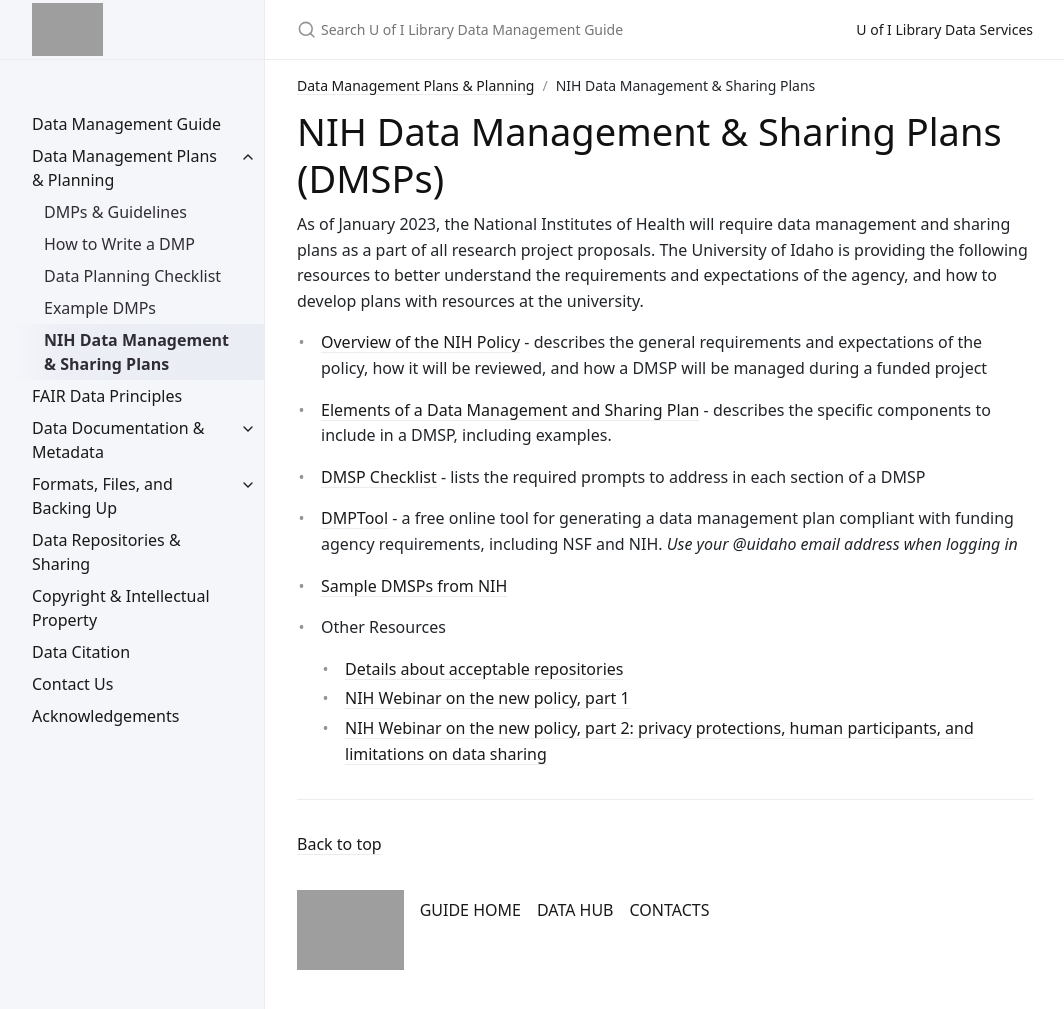
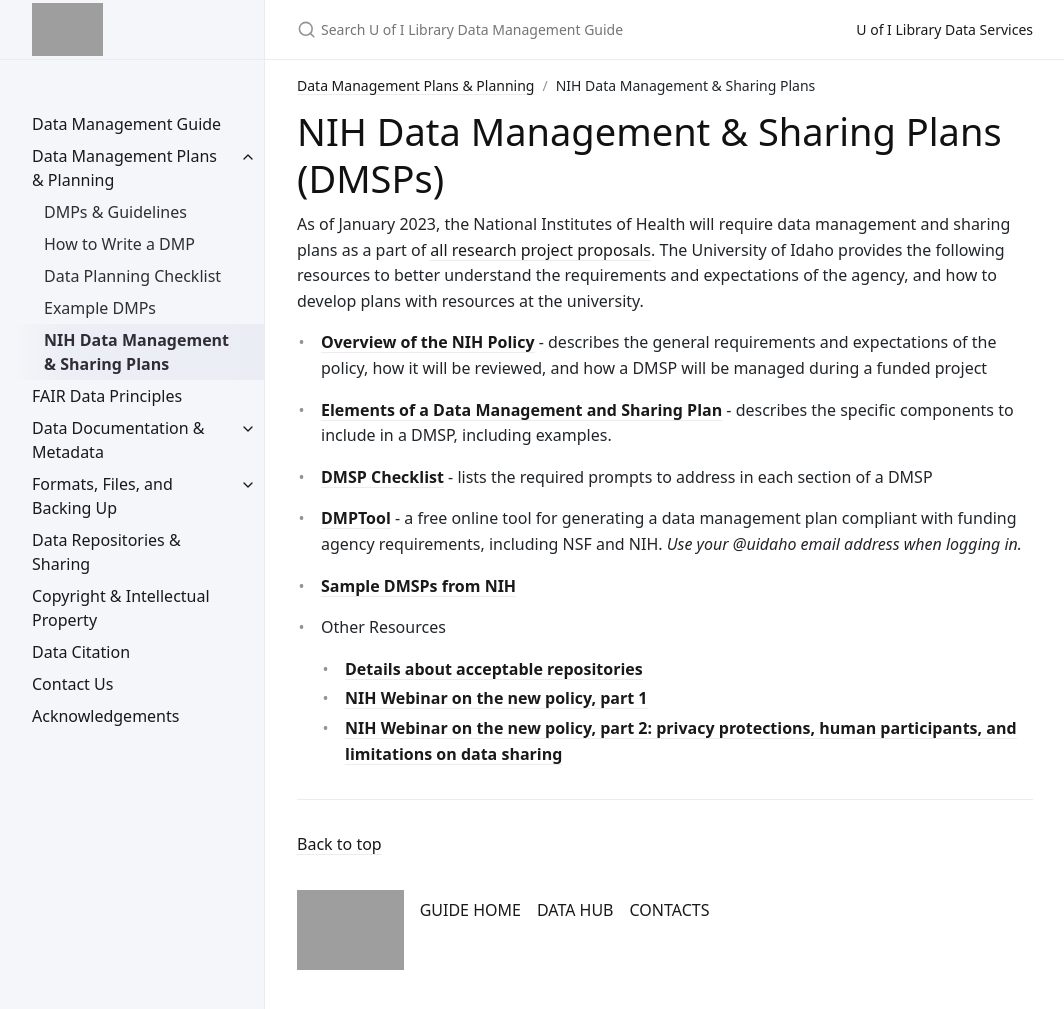
Before and after one commit to uidaholib/data-management-guide, a Jekyll site: the page built from guide/planning/nih.md, in a window 1280 px wide and 1009 px high. Shown: the whole window, without its empty margins (107-1171 px from the left). Built offline with Jekyll 4.4.1, drawn with Linux system fonts in a browser that asks for light colours.

Commit message:
updated nih

```diff
--- a/guide/planning/nih.md
+++ b/guide/planning/nih.md
@@ -6,19 +6,19 @@ nav_order: 4
 
 # NIH Data Management & Sharing Plans (DMSPs)
 
-As of January 2023, the National Institutes of Health will require data management and sharing plans as a part of all research project proposals. The University of Idaho is providing the following resources to better understand the requirements and expectations of the agency, and how to develop plans with resources at the university.
+As of January 2023, the National Institutes of Health will require data management and sharing plans as a part of [all research project proposals](https://sharing.nih.gov/data-management-and-sharing-policy/about-data-management-and-sharing-policies/research-covered-under-the-data-management-sharing-policy#after). The University of Idaho provides the following resources to better understand the requirements and expectations of the agency, and how to develop plans with resources at the university.
 
-- [Overview of the NIH Policy]({{ site.lib-media }}/datahub/2023-NIH-DMSP-overview.pdf) - describes the general requirements and expectations of the policy, how it will be reviewed, and how a DMSP will be managed during a funded project
+- [**Overview of the NIH Policy**]({{ site.lib-media }}/datahub/2023-NIH-DMSP-overview.pdf) - describes the general requirements and expectations of the policy, how it will be reviewed, and how a DMSP will be managed during a funded project
 
-- [Elements of a Data Management and Sharing Plan]({{ site.lib-media }}/datahub/Elements_of_DMSP.pdf) - describes the specific components to include in a DMSP, including examples.
+- [**Elements of a Data Management and Sharing Plan**]({{ site.lib-media }}/datahub/Elements_of_DMSP.pdf) - describes the specific components to include in a DMSP, including examples.
 
-- [DMSP Checklist]({{ site.lib-media }}/datahub/DMSP_Checklist.pdf) - lists the required prompts to address in each section of a DMSP
+- [**DMSP Checklist**]({{ site.lib-media }}/datahub/DMSP_Checklist.pdf) - lists the required prompts to address in each section of a DMSP
 
-- [DMPTool](https://dmptool.org) - a free online tool for generating a data management plan compliant with funding agency requirements, including NSF and NIH. *Use your @uidaho email address when logging in*
+- [**DMPTool**](https://dmptool.org) - a free online tool for generating a data management plan compliant with funding agency requirements, including NSF and NIH. *Use your @uidaho email address when logging in.*
 
-- [Sample DMSPs from NIH](https://sharing.nih.gov/data-management-and-sharing-policy/planning-and-budgeting-for-data-management-and-sharing/writing-a-data-management-and-sharing-plan#sample-plans)
+- [**Sample DMSPs from NIH**](https://sharing.nih.gov/data-management-and-sharing-policy/planning-and-budgeting-for-data-management-and-sharing/writing-a-data-management-and-sharing-plan#sample-plans)
 
 - Other Resources
-  - [Details about acceptable repositories](https://sharing.nih.gov/data-management-and-sharing-policy/sharing-scientific-data/selecting-a-data-repository)
-  - [NIH Webinar on the new policy, part 1](https://youtu.be/CgUpwkngj3g)
-  - [NIH Webinar on the new policy, part 2: privacy protections, human participants, and limitations on data sharing](https://youtu.be/dvneZFj_TcY)
+  - [**Details about acceptable repositories**](https://sharing.nih.gov/data-management-and-sharing-policy/sharing-scientific-data/selecting-a-data-repository)
+  - [**NIH Webinar on the new policy, part 1**](https://youtu.be/CgUpwkngj3g)
+  - [**NIH Webinar on the new policy, part 2: privacy protections, human participants, and limitations on data sharing**](https://youtu.be/dvneZFj_TcY)
```
